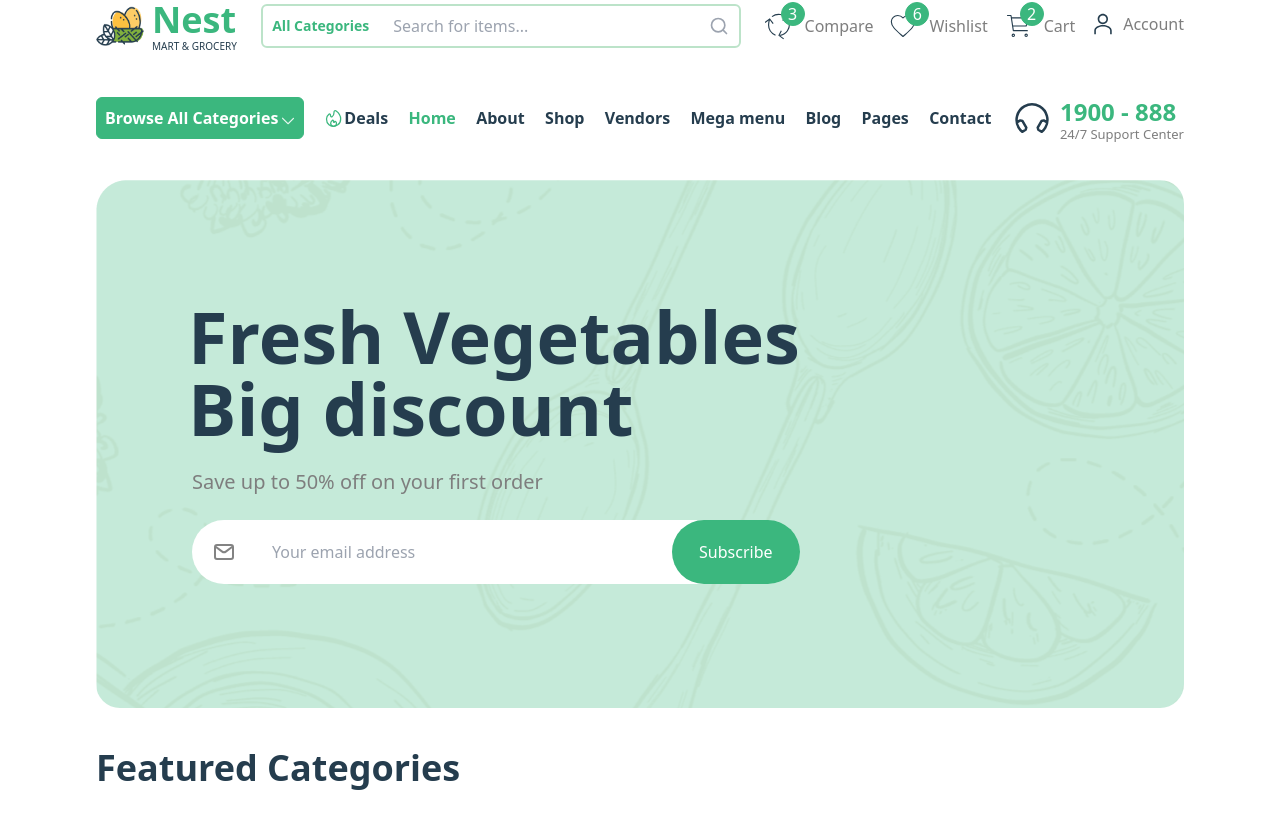
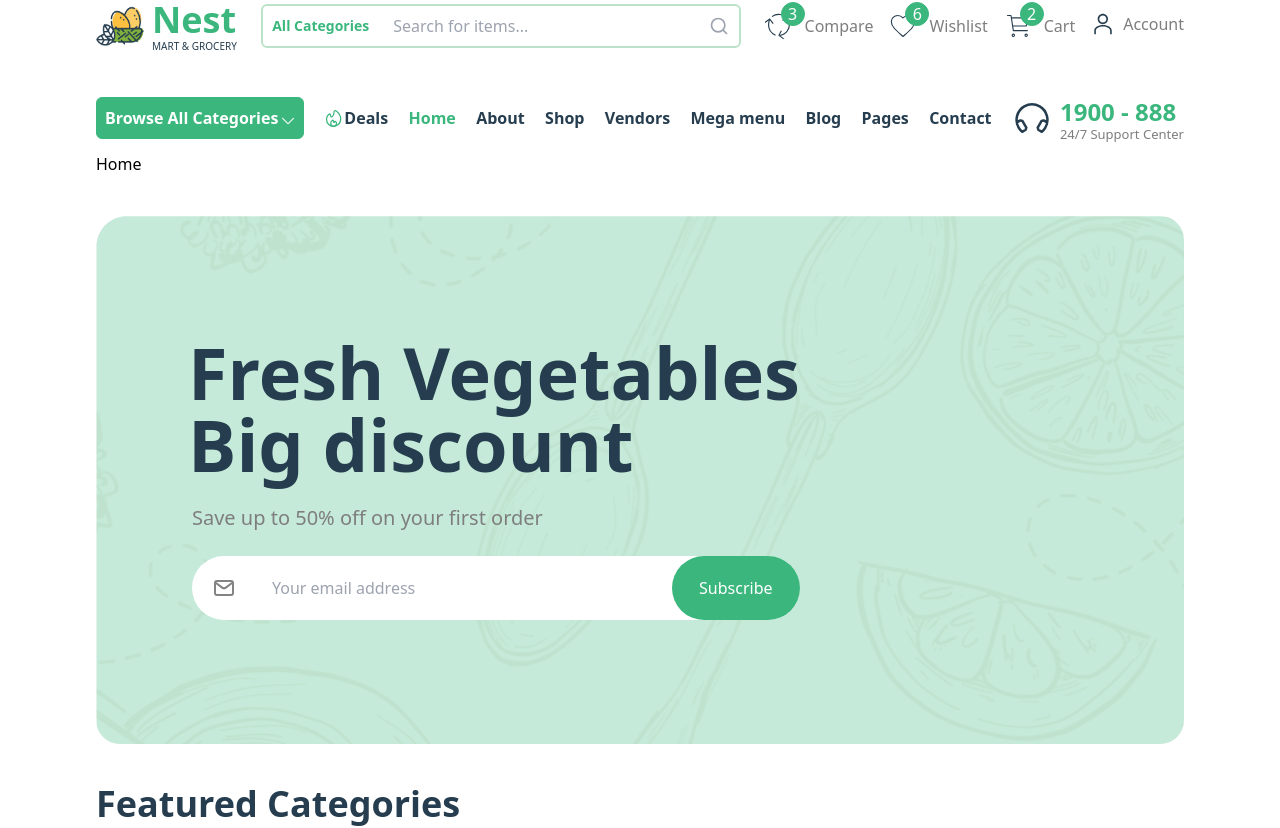
Before and after one commit to vicktor349/nestmart, a Next.js app: page / in a window 1280 px wide. Shown: the top 828 px of the page. Built offline with nearby package versions, Linux system fonts and the light colour scheme.

Commit message:
Added bread crumb component and included the feature

```diff
--- /dev/null
+++ b/components/BreadCrumb.js
@@ -0,0 +1,44 @@
+import React from 'react';
+import { usePathname } from 'next/navigation';
+import { useRouter } from 'next/router'
+import Link from 'next/link';
+
+
+const BreadCrumb = ({
+    homeElement,
+    separator,
+    capitalizeLinks,
+}) =>
+{
+    const location = useRouter()
+    const activeColor = (p) => location.pathname === p ? "#3BB77E" : "#253D4E"
+    const paths = usePathname();
+    const pathNames = paths.split('/').filter((path) => path);
+    return (
+        <div className='my-3'>
+            <ul className="flex">
+                <li className="mr-3">
+                    <Link href={'/'}>{homeElement}</Link>
+                </li>
+                {pathNames.length > 0 && separator}
+                {pathNames.map((link, index) =>
+                {
+                    let href = `/${pathNames.slice(0, index + 1).join('/')}`;
+                    let itemLink = capitalizeLinks
+                        ? link[0].toUpperCase() + link.slice(1, link.length)
+                        : link;
+                    return (
+                        <React.Fragment key={index}>
+                            <li className="ml-3 font-bold" style={{ color: activeColor("/about") }}>
+                                <Link href={href}>{itemLink}</Link>
+                            </li>
+                            {pathNames.length !== index + 1 && separator}
+                        </React.Fragment>
+                    );
+                })}
+            </ul>
+        </div>
+    );
+};
+
+export default BreadCrumb;
--- a/components/Layout.js
+++ b/components/Layout.js
@@ -2,6 +2,7 @@ import React from 'react'
 import Navbar from './Navbar'
 import Footer from './Footer'
 import CategoryNavbar from './CategoryNavbar'
+import BreadCrumb from './BreadCrumb'
 
 const Layout = ({ children }) =>
 {
@@ -9,6 +10,14 @@ const Layout = ({ children }) =>
         <div>
             <Navbar />
             <CategoryNavbar />
+            <BreadCrumb
+                homeElement="Home"
+                separator=">"
+                containerClasses="breadcrumbs"
+                listClasses="breadcrumb-item"
+                activeClasses="active"
+                capitalizeLinks={true}
+            />
             {children}
             <Footer />
         </div>
```
